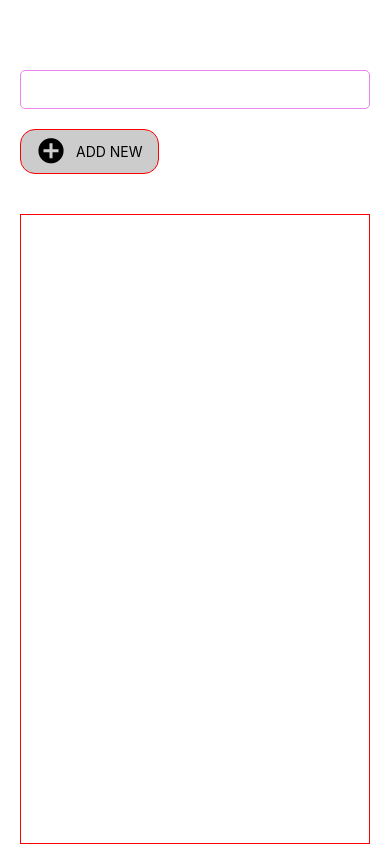
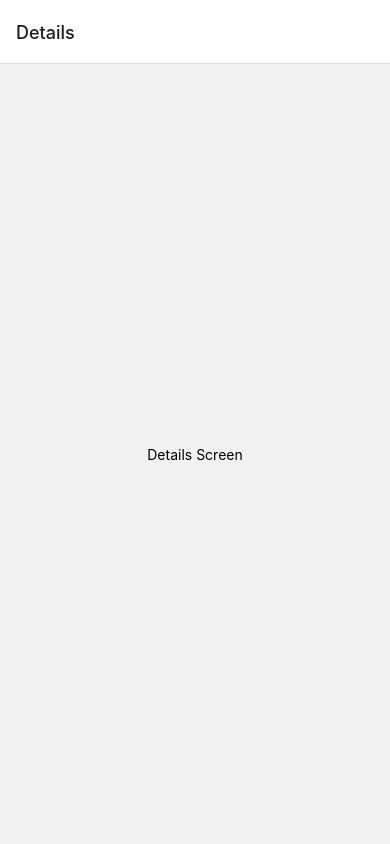
Before and after one commit to TranDanHuy/LtRn, a React Native app in the folder 01-react-native-ultimate-starter-master/: screen / in a window 390 px wide. Built offline with nearby package versions, Linux system fonts and the light colour scheme.

Commit message:
video 11

```diff
--- a/01-react-native-ultimate-starter-master/App.tsx
+++ b/01-react-native-ultimate-starter-master/App.tsx
@@ -8,62 +8,33 @@
   TextInput,
   View,
 } from "react-native";
-import InputTodo from "./components/todo/input.todo";
-import ListTodo from "./components/todo/list.todo";
-import FlexBox from "./components/todo/flexbox";
+
+import { NavigationContainer } from "@react-navigation/native";
+import { createNativeStackNavigator } from "@react-navigation/native-stack";
 
 export default function App() {
-  const [todoList, setTodoList] = useState<ITodo[]>([]);
+  const Stack = createNativeStackNavigator();
 
-  function randomInteger(min: number, max: number) {
-  return Math.floor(Math.random() * (max - min + 1)) + min;
-}
-
-  const addTodo = (text: string) => {
-
-    const todo = {id: randomInteger(1, 10000), title: text}
-    setTodoList([...todoList, todo]);
+  function HomeScreen() {
+    return (
+      <View style={{ flex: 1, alignItems: "center", justifyContent: "center" }}>
+        <Text>Home Screen</Text>
+      </View>
+    );
   }
-
-  const deleteTodo = (id: number) => {
-    const newTodo =  todoList.filter(todo => todo.id != id);
-    setTodoList(newTodo)
+  function DetailsScreen() {
+    return (
+      <View style={{ flex: 1, alignItems: "center", justifyContent: "center" }}>
+        <Text>Details Screen</Text>
+      </View>
+    );
   }
-
   return (
-
-    //<FlexBox/>
-
-    <View style={styles.container}>
-      <InputTodo addTodo={addTodo}/>
-      <ListTodo
-      todoList={todoList}
-      deleteTodo={deleteTodo}
-      />
-
-    </View>
+    <NavigationContainer>
+      <Stack.Navigator>
+        {/* <Stack.Screen name="Home" component={HomeScreen} /> */}
+        <Stack.Screen name="Details" component={DetailsScreen} />
+      </Stack.Navigator>
+    </NavigationContainer>
   );
 }
-
-const styles = StyleSheet.create({
-  container: {
-    flex: 1,
-    backgroundColor: "#fff",
-    //alignItems: 'center',
-    //justifyContent: 'center',
-    fontSize: 60,
-    color: "red",
-    paddingTop: 20,
-    paddingHorizontal: 20,
-    marginTop: 50,
-  },
-  test: {
-    color: "blue",
-  },
-  test1: {
-    color: "green",
-  },
-  test2: {
-    color: "blue",
-  },
-});
--- a/01-react-native-ultimate-starter-master/package.json
+++ b/01-react-native-ultimate-starter-master/package.json
@@ -14,6 +14,7 @@
   },
   "dependencies": {
     "@react-navigation/native": "6.1.18",
+    "@react-navigation/native-stack": "6.11.0",
     "expo": "51.0.22",
     "expo-status-bar": "1.12.1",
     "react": "18.2.0",
```
Also changed, not shown: 2 other files (tests, documents, lock files or other folders).
